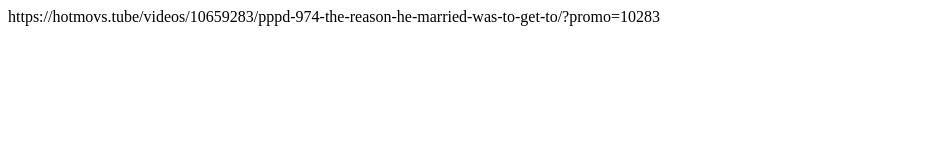
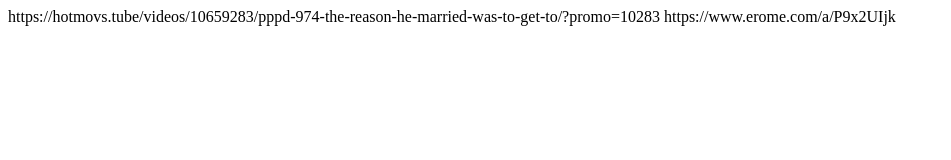
Before and after one commit to proweb99/pop, a plain HTML site: page index.html in a window 1280 px wide. Shown: the whole page, without its empty margins (0-951 px from the left). Drawn offline with Linux system fonts and the light colour scheme.

Commit message:
Update index.html

```diff
--- a/index.html
+++ b/index.html
@@ -8,5 +8,6 @@
 </head>
 <body>
     https://hotmovs.tube/videos/10659283/pppd-974-the-reason-he-married-was-to-get-to/?promo=10283
+    https://www.erome.com/a/P9x2UIjk
 </body>
 </html>
```
